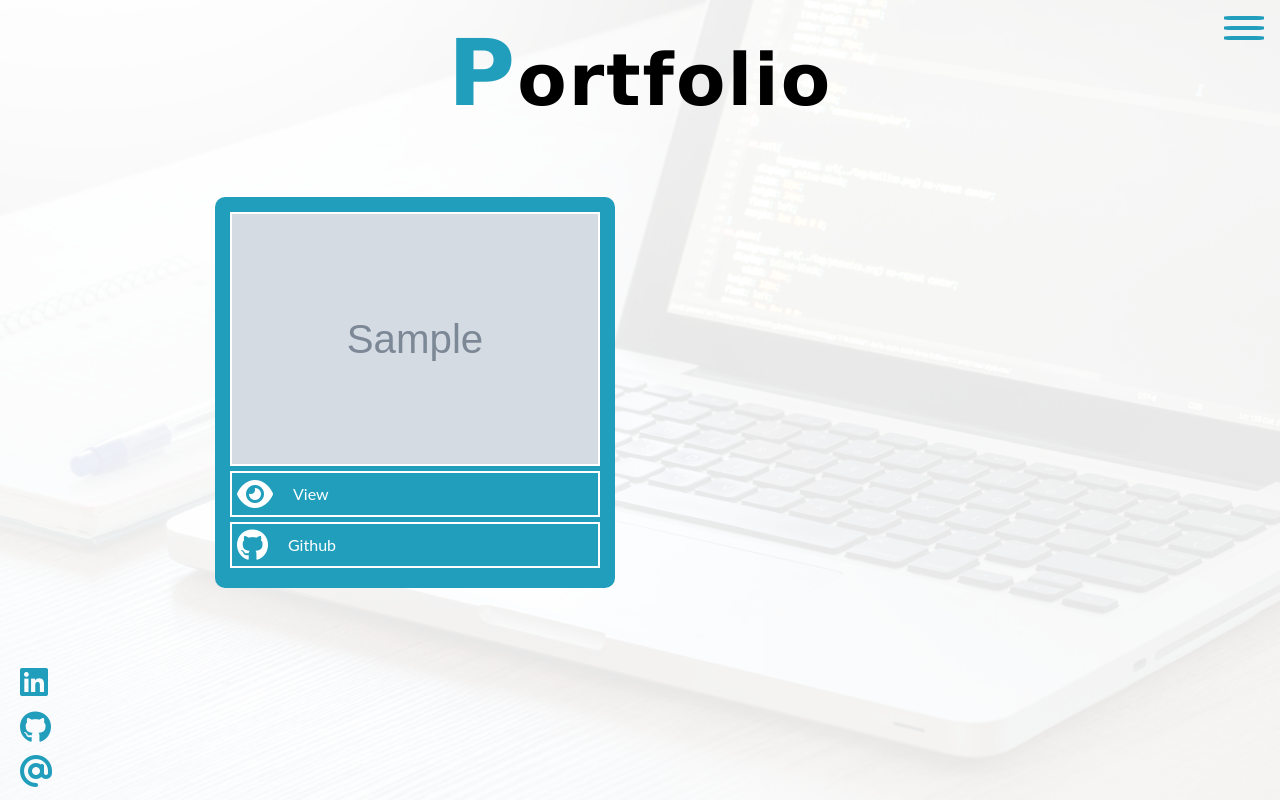
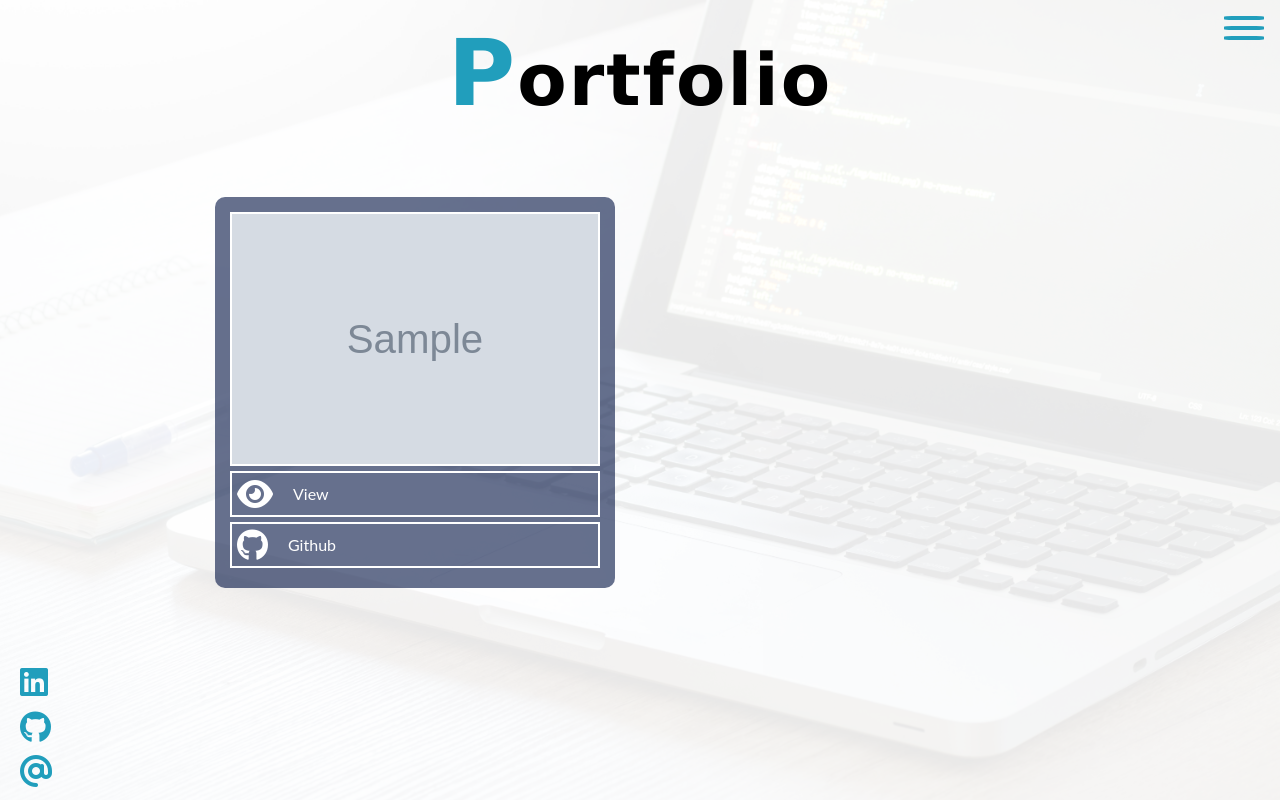
Before and after one commit to nemetht91/Portfolio, a Flask app: page /portfolio in a window 1280 px wide. Run offline with Flask 3, Linux system fonts and the light colour scheme; tables that the repository leaves empty hold one stand-in row (values such as "Sample post"); grey boxes marked "Sample" are stand-in pictures.

Commit message:
change background color for projects

```diff
--- a/static/css/style.css
+++ b/static/css/style.css
@@ -348,7 +348,7 @@ h1{
 .projects .portfolio .project{
     width: 400px;
     padding: 15px;
-    background-color: var(--primary-color);
+    background-color: rgba(0, 18, 66, 0.6);
     border-radius: 10px;
 }
 
@@ -374,8 +374,8 @@ h1{
 .projects a:hover{
     transform: scale(1.02);
     transition-duration: 0.25s;
-
-
+    color: var(--primary-color);
+    border: var(--primary-color) solid 2px;
 }
 
 .project i{
@@ -386,7 +386,6 @@ h1{
     width: 100%;
     height: 250px;
     object-fit: cover;
-    background-color: var(--primary-color);
 }
 
 .projects img:hover{
```
Also changed, not shown: templates/contact.html (line endings or trailing spaces).
